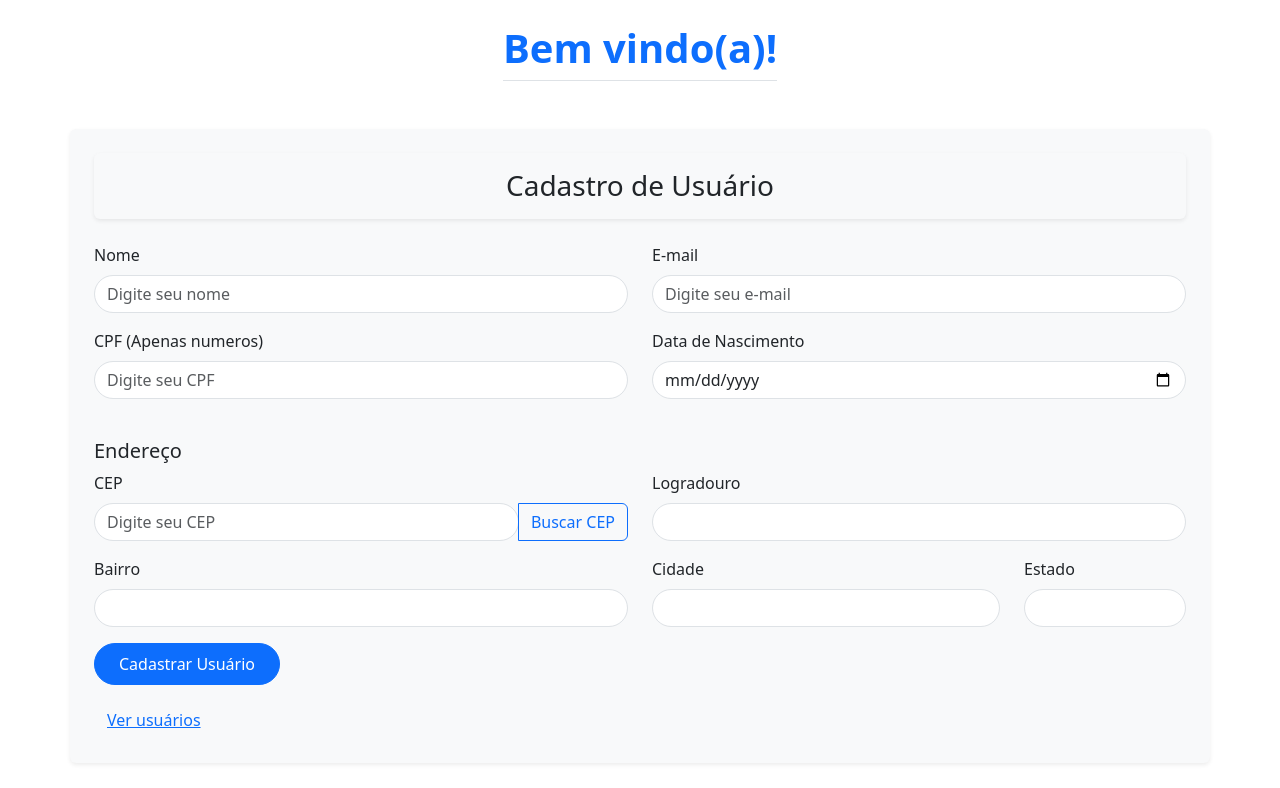
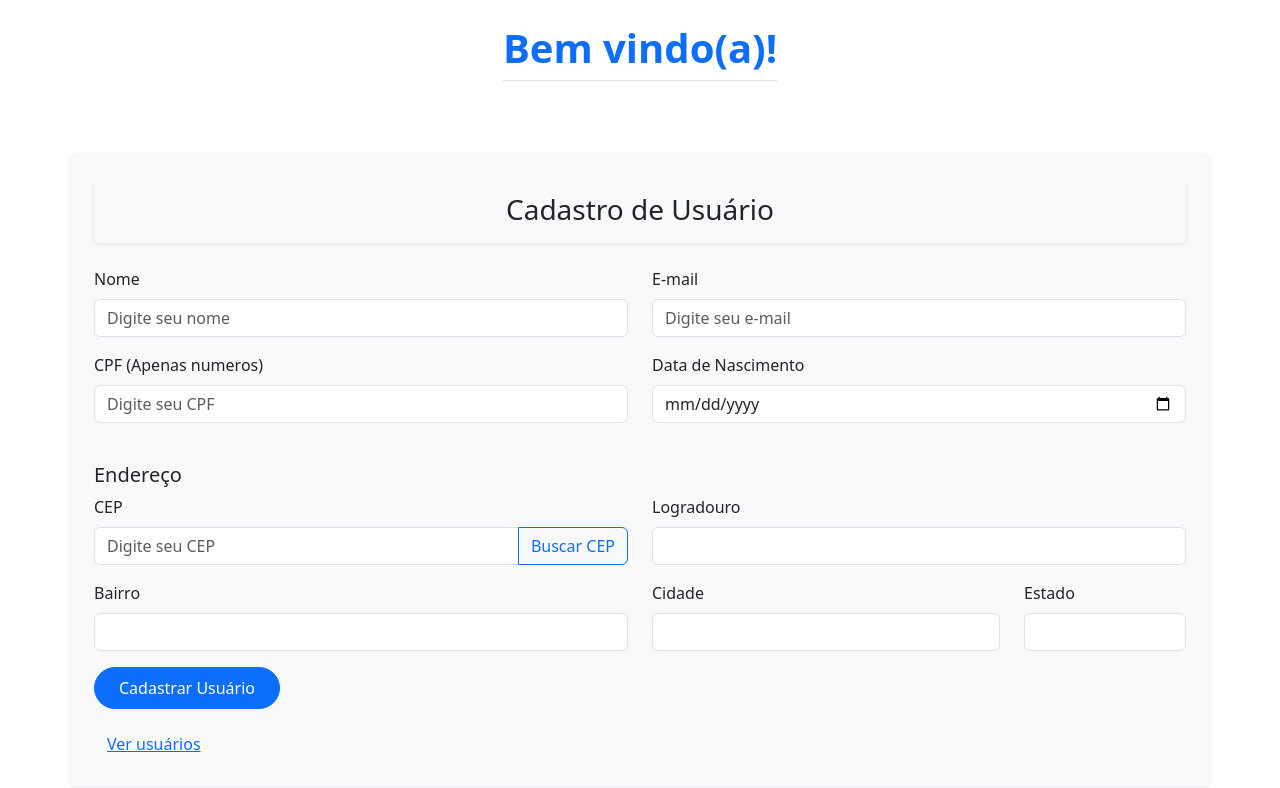
Before and after one commit to leticiasoftsy/desafio1, a React (Vite) app: page / in a window 1280 px wide. Shown: the top 788 px of the page. Built offline with nearby package versions, Linux system fonts and the light colour scheme.

Commit message:
feat: mudando estilo dos campos

```diff
--- a/src/pages/home/form.tsx
+++ b/src/pages/home/form.tsx
@@ -25,29 +25,57 @@ export default function UserForm() {
   });
 
   const handleInputChange = (
-    e: React.ChangeEvent<HTMLInputElement>
-  ) => {
+    e: React.ChangeEvent<HTMLInputElement>)  => {
     const { name, value } = e.target;
 
     if (name === "cpf") {
-      const somenteNumeros = value.replace(/\D/g, "");
-      setFormData((prev) => ({ ...prev, cpf: somenteNumeros }));
-    } else {
+     const somenteNumeros = value.replace(/\D/g, "").slice(0, 11);
+
+     let cpfFormatado = "";
+
+      for (let i = 0; i < somenteNumeros.length; i++) {
+       cpfFormatado += somenteNumeros[i];
+       if (i === 2 || i === 5) cpfFormatado += ".";
+       if (i === 8) cpfFormatado += "-";
+    }
+
+     setFormData((prev) => ({ ...prev, cpf: cpfFormatado }));
+     } else {
       setFormData((prev) => ({ ...prev, [name]: value }));
     }
   };
 
   const handleEnderecoChange = (
-    e: React.ChangeEvent<HTMLInputElement>
-  ) => {
-    const { name, value } = e.target;
+    e: React.ChangeEvent<HTMLInputElement>) => {
+     const { name, value } = e.target;
+
+     if (name === "cep") {
+      const somenteNumeros = value.replace(/\D/g, "").slice(0, 8);
+
+      let cepFormatado = "";
+      for (let i = 0; i < somenteNumeros.length; i++) {
+        cepFormatado += somenteNumeros[i];
+        if (i === 4 && i !== somenteNumeros.length - 1) {
+          cepFormatado += "-";
+        }
+      }
+
+    setFormData((prev) => ({
+      ...prev,
+      endereço: {
+        ...prev.endereço,
+        [name]: cepFormatado,
+      },
+    }));
+  } else {
     setFormData((prev) => ({
       ...prev,
       endereço: {
         ...prev.endereço,
         [name]: value,
       },
-    }));
+    }))
+    }
   };
 
   const buscarCep = async () => {
@@ -81,7 +109,7 @@ export default function UserForm() {
   };
 
   return (
-    <Container className="mt-mt-4 p-4 bg-light rounded shadow-sm">
+    <Container className="mt-4 p-4 bg-light rounded shadow-sm">
       <h3 className="text-center bg-light text-dark py-3 px-4 rounded shadow-sm mb-4">
         Cadastro de Usuário
         </h3>
@@ -91,7 +119,7 @@ export default function UserForm() {
             <Form.Group className="mb-3">
               <Form.Label>Nome</Form.Label>
               <Form.Control
-                className="rounded-pill"
+                className="rounded"
                 type="text"
                 placeholder="Digite seu nome"
                 name="name"
@@ -107,7 +135,7 @@ export default function UserForm() {
             <Form.Group className="mb-3">
               <Form.Label>E-mail</Form.Label>
               <Form.Control
-                className="rounded-pill"
+                className="rounded"
                 type="email"
                 placeholder="Digite seu e-mail"
                 name="email"
@@ -122,13 +150,13 @@ export default function UserForm() {
             <Form.Group className="mb-3">
               <Form.Label>CPF (Apenas numeros)</Form.Label>
               <Form.Control
-                className="rounded-pill"
+                className="rounded"
                 type="text"
                 placeholder="Digite seu CPF"
                 name="cpf"
                 value={formData.cpf || ""}
                 onChange={handleInputChange}
-                maxLength={11}
+                maxLength={14}
                 inputMode="numeric"
                 required
               />
@@ -139,7 +167,7 @@ export default function UserForm() {
             <Form.Group className="mb-3">
               <Form.Label>Data de Nascimento</Form.Label>
               <Form.Control
-                className="rounded-pill"
+                className="rounded"
                 type="date"
                 name="dataNascimento"
                 value={formData.dataNascimento}
@@ -159,7 +187,11 @@ export default function UserForm() {
               <Form.Label>CEP</Form.Label>
               <InputGroup>
               <Form.Control
-                className="rounded-pill"
+                className="rounded-start"
+                style={{
+                  borderTopRightRadius: 0,
+                  borderBottomRightRadius: 0,
+                  height:"38px"}}
                 type="text"
                 placeholder="Digite seu CEP"
                 name="cep"
@@ -169,7 +201,14 @@ export default function UserForm() {
                 inputMode="numeric"
                 required
               />
-              <Button variant="outline-primary" onClick={buscarCep}>
+              <Button
+              variant="outline-primary"
+              onClick={buscarCep}
+              className="rounded-end"
+              style={{borderTopLeftRadius: 0,
+                borderBottomLeftRadius: 0,
+                height:"38px"}}
+              >
                Buscar CEP
               </Button>
             </InputGroup>
@@ -180,7 +219,7 @@ export default function UserForm() {
             <Form.Group className="mb-3">
               <Form.Label>Logradouro</Form.Label>
               <Form.Control
-                className="rounded-pill"
+                className="rounded"
                 type="text"
                 name="logradouro"
                 value={formData.endereço.logradouro}
@@ -194,7 +233,7 @@ export default function UserForm() {
             <Form.Group className="mb-3">
               <Form.Label>Bairro</Form.Label>
               <Form.Control
-                className="rounded-pill"
+                className="rounded"
                 type="text"
                 name="bairro"
                 value={formData.endereço.bairro}
@@ -208,7 +247,7 @@ export default function UserForm() {
             <Form.Group className="mb-3">
               <Form.Label>Cidade</Form.Label>
               <Form.Control
-                className="rounded-pill"
+                className="rounded"
                 type="text"
                 name="cidade"
                 value={formData.endereço.cidade}
@@ -222,7 +261,7 @@ export default function UserForm() {
             <Form.Group className="mb-3">
               <Form.Label>Estado</Form.Label>
               <Form.Control
-                className="rounded-pill"
+                className="rounded"
                 type="text"
                 name="estado"
                 value={formData.endereço.estado}
```
